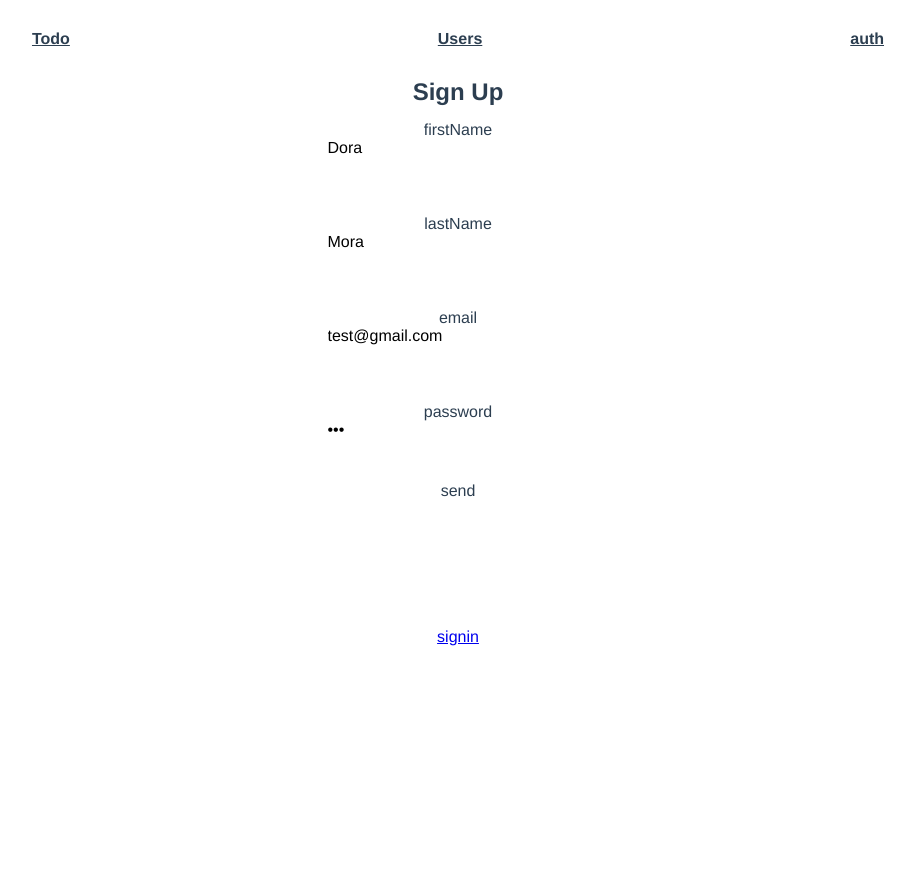
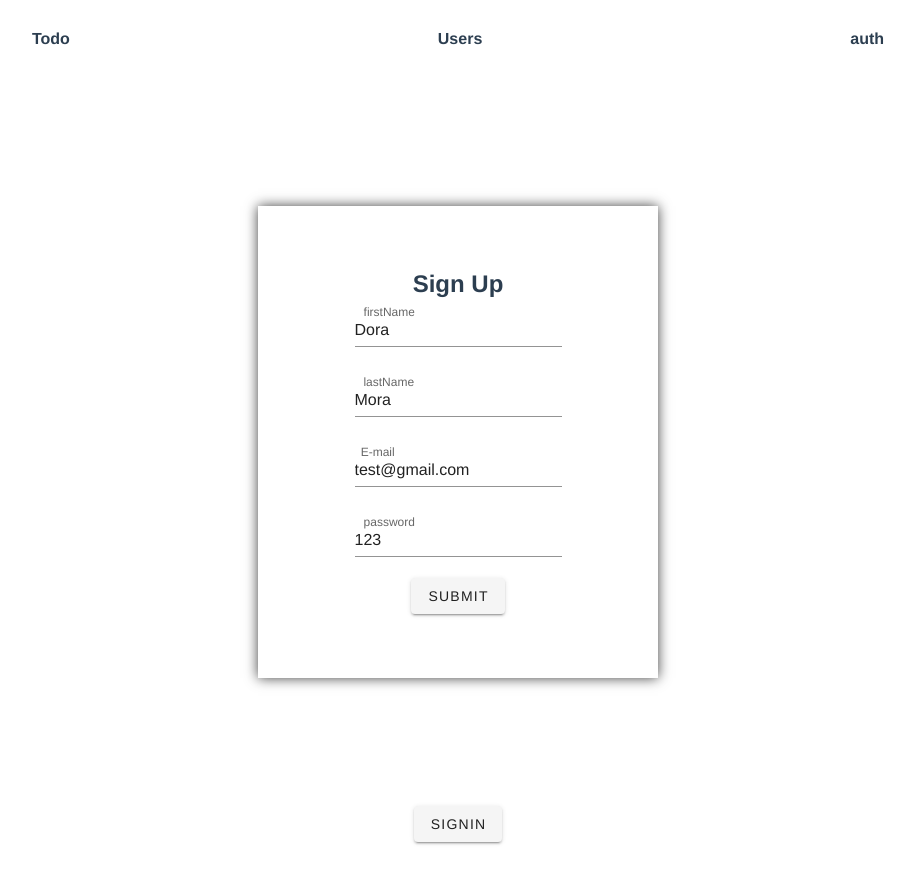
Before and after one commit to reItolog/client-et, a Vue app: page /auth/signup in a window 1280 px wide. Shown: the whole page, without its empty margins (182-1097 px from the left). Built offline with nearby package versions, Linux system fonts and the light colour scheme.

Commit message:
signIn whit email form

```diff
--- a/package.json
+++ b/package.json
@@ -12,6 +12,7 @@
     "core-js": "^3.6.5",
     "vue": "^2.6.11",
     "vue-router": "^3.2.0",
+    "vuelidate": "^0.7.5",
     "vuetify": "^2.3.12",
     "vuex": "^3.4.0"
   },
--- a/src/App.vue
+++ b/src/App.vue
@@ -44,6 +44,11 @@ body,
 html {
   height: 100%;
 }
+
+a {
+  text-decoration: none;
+}
+
 #app {
   font-family: Avenir, Helvetica, Arial, sans-serif;
   -webkit-font-smoothing: antialiased;
--- a/src/components/Auth/SigninForm.vue
+++ b/src/components/Auth/SigninWithEmailForm.vue
@@ -1,9 +1,9 @@
 <template>
   <section class="form-container">
-    <h2>Sign In</h2>
+    <h2>Sign In With Email</h2>
     <p class="error" v-if="user.error">{{ user.error }}</p>
 
-    <v-form ref="form" v-model="valid" @submit.prevent="handleSubmit">
+    <v-form autocomplete="on" ref="form" @submit.prevent="handleSubmit">
       <v-text-field
         v-model="email"
         label="Email"
@@ -11,11 +11,11 @@
         required
       ></v-text-field>
 
-      <v-text-field v-model="password" label="password" required></v-text-field>
-
       <v-btn class="mr-4" @click="handleSubmit">
         signIn
       </v-btn>
+
+      <p class="succes" v-if="user.data">{{ user.data.message }}</p>
     </v-form>
   </section>
 </template>
@@ -26,7 +26,6 @@ export default {
     return {
       valid: true,
       email: '',
-      password: '',
     };
   },
   computed: {
@@ -39,9 +38,8 @@ export default {
       this.$refs.form.validate();
     },
     async handleSubmit() {
-      await this.$store.dispatch('login', {
+      await this.$store.dispatch('loginWithEmail', {
         email: this.email,
-        password: this.password,
       });
       // if (!this.user.error) {
       //   this.$router.push('/');
--- a/src/components/Auth/SignupForm.vue
+++ b/src/components/Auth/SignupForm.vue
@@ -3,34 +3,33 @@
     <h2>Sign Up</h2>
     <p class="error" v-if="signup.error">{{ signup.error }}</p>
     <p v-if="signup.data" class="succes">regsucces</p>
-    <form class="auth-form" @submit.prevent="handleSubmit">
-      <div class="form--field">
-        <label for="firstName">firstName</label>
-        <input v-model="firstName" name="firstName" type="text" />
-      </div>
+    <form>
+      <v-text-field
+        v-model="firstName"
+        label="firstName"
+        required
+      ></v-text-field>
 
-      <div class="form--field">
-        <label for="lastName">lastName</label>
-        <input v-model="lastName" name="lastName" type="text" />
-      </div>
+      <v-text-field v-model="lastName" label="lastName" required></v-text-field>
 
-      <div class="form--field">
-        <label for="email">email</label>
-        <input v-model="email" name="email" type="email" />
-      </div>
-
-      <div class="form--field">
-        <label for="password">password</label>
-        <input v-model="password" name="password" type="password" />
-      </div>
-
-      <button type="submit">send</button>
+      <v-text-field v-model="email" label="E-mail" required></v-text-field>
+      <v-text-field v-model="password" label="password" required></v-text-field>
+      <v-btn class="mr-4" @click="handleSubmit">
+        submit
+      </v-btn>
     </form>
   </section>
 </template>
 
 <script>
+import { validationMixin } from 'vuelidate';
+import { required, maxLength, email } from 'vuelidate/lib/validators';
 export default {
+  mixins: [validationMixin],
+  validations: {
+    firstName: { required, maxLength: maxLength(10) },
+    email: { required, email },
+  },
   data() {
     return {
       firstName: 'Dora',
@@ -41,6 +40,7 @@ export default {
   },
   computed: {
     signup() {
+      console.log(this.$store.state.authState.signup);
       return this.$store.state.authState.signup;
     },
   },
@@ -54,9 +54,9 @@ export default {
       };
 
       this.$store.dispatch('signup', payload);
-      if (!this.signup.error) {
-        this.$router.push('/auth/signin');
-      }
+      // if (!this.signup.error) {
+      //   this.$router.push('/auth/signin');
+      // }
     },
   },
 };
--- a/src/components/Auth/auth-form.scss
+++ b/src/components/Auth/auth-form.scss
@@ -4,8 +4,13 @@
   justify-content: center;
   align-items: center;
   flex-direction: column;
-  margin-bottom: 10%;
+  margin-bottom: 30%;
+  box-shadow: 0px 0px 12px 0px rgba(0, 0, 0, 0.75);
+  width: 400px;
+  margin: 10% auto;
+  padding: 5%;
 }
+
 .form {
   display: flex;
   flex-direction: column;
@@ -24,7 +29,9 @@
 .succes {
   position: absolute;
   top: 0;
+  left: 0;
   background: rgb(9, 66, 4);
   padding: 2%;
   color: wheat;
+  width: 100%;
 }
--- a/src/store/modules/users.js
+++ b/src/store/modules/users.js
@@ -35,12 +35,11 @@ export const users = {
       const { data, error } = await apiFetch(`/users`);
       commit('fetchAllUser', { data, error });
     },
-    async login(context, payload) {
+    async loginWithEmail(context, payload) {
       const { data, error } = await apiFetch(
-        `/signin`,
+        `/signinWithEmail`,
         {
           email: payload.email,
-          password: payload.password,
         },
         'post',
       );
--- a/src/views/Signin.vue
+++ b/src/views/Signin.vue
@@ -1,15 +1,19 @@
 <template>
   <main class="main">
-    <SigninForm />
-    <router-link to="/auth/signup">signup</router-link>
+    <SigninWithEmailForm />
+    <router-link to="/auth/signup"
+      ><v-btn>
+        signup
+      </v-btn></router-link
+    >
   </main>
 </template>
 
 <script>
-import SigninForm from '@/components/Auth/SigninForm';
+import SigninWithEmailForm from '@/components/Auth/SigninWithEmailForm';
 export default {
   components: {
-    SigninForm,
+    SigninWithEmailForm,
   },
 };
 </script>
--- a/src/views/Signup.vue
+++ b/src/views/Signup.vue
@@ -1,7 +1,11 @@
 <template>
   <main class="main">
     <Signup />
-    <router-link to="/auth/signin">signin</router-link>
+    <router-link to="/auth/signin"
+      ><v-btn>
+        signIn
+      </v-btn></router-link
+    >
   </main>
 </template>
 
```
Also changed, not shown: 2 other files (tests, documents, lock files or other folders).
